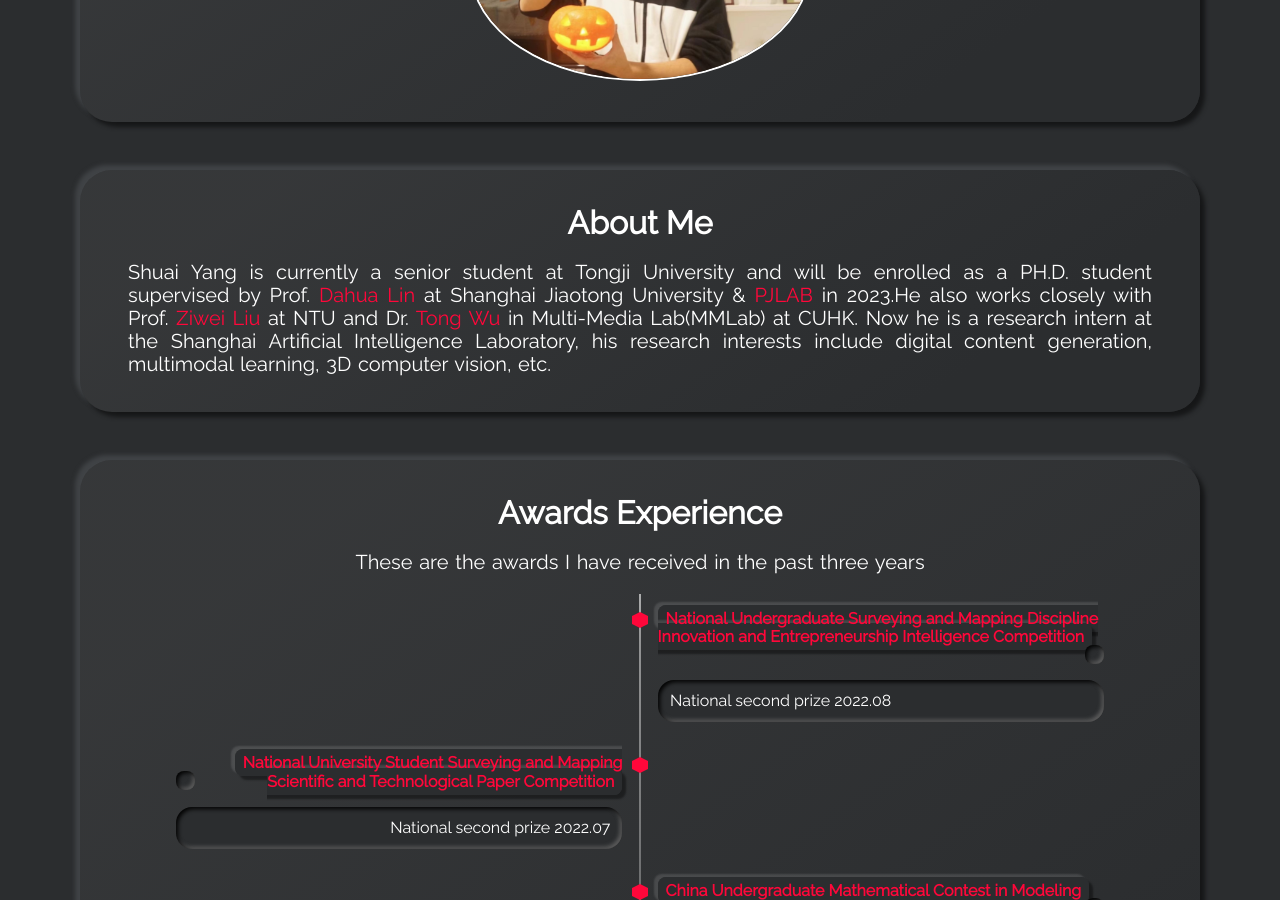
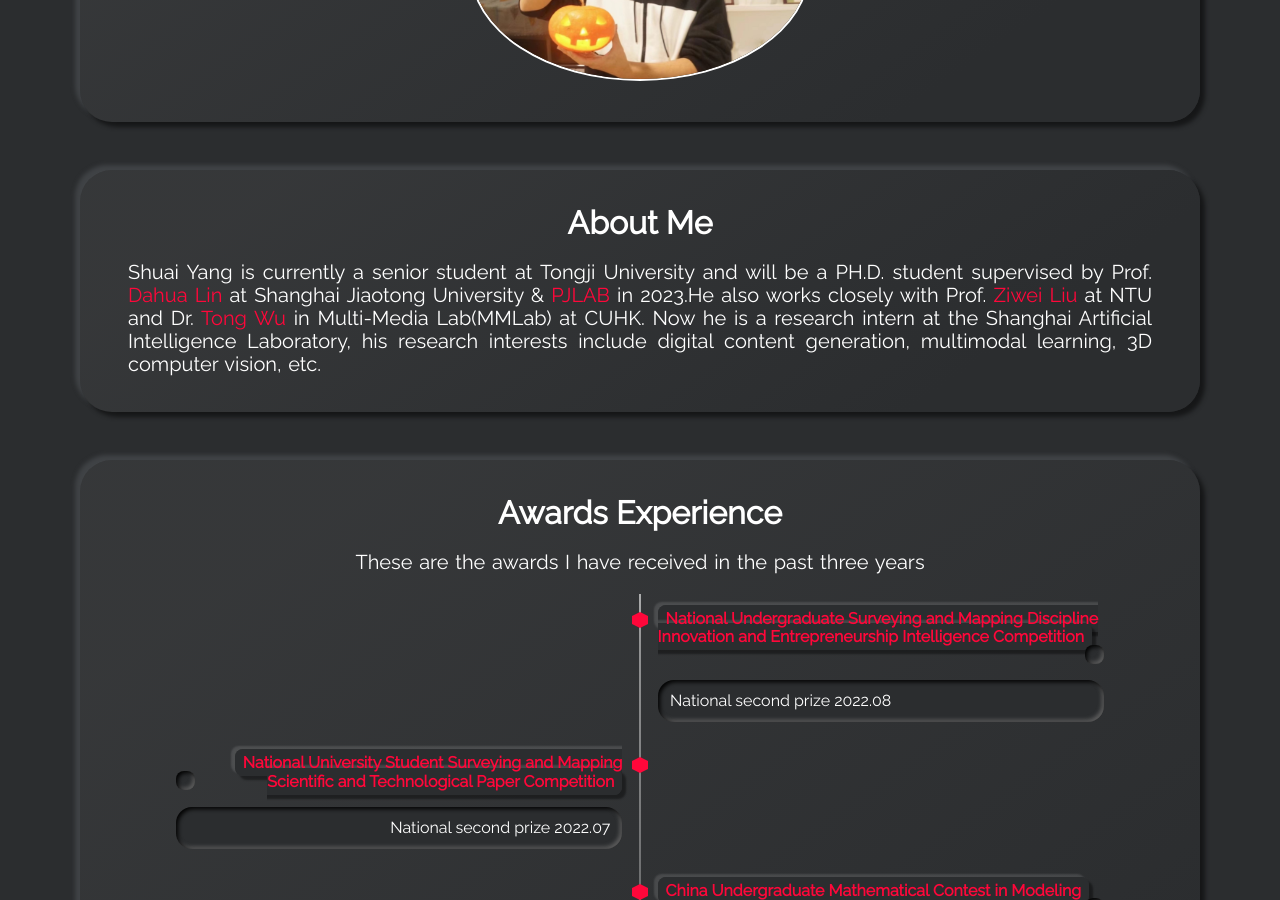
Before and after one commit to YS-IMTech/YS-IMTech.github.io, a Jekyll site: the page built from index.html, in a window 1280 px wide and 900 px high, scrolled down 1240 px. Built offline with Jekyll 4.4.1, drawn with Linux system fonts in a browser that asks for light colours; comment, search, counter and statistics services are not loaded.

Commit message:
Update _config.yml

```diff
--- a/_config.yml
+++ b/_config.yml
@@ -32,7 +32,7 @@ show_aboutme_card: true
 # about_me_title: The will be displayed as the title in the About Me section
 about_me_title: About Me
 # about_me_description: This will be displayed under the title.
-about_me_description: Shuai Yang is currently a senior student at Tongji University and will be enrolled as a PH.D. student supervised by Prof. <a href="http://dahua.me/" target="_blank" rel="noopener">Dahua Lin</a> at Shanghai Jiaotong University & <a href="https://www.shlab.org.cn/" target="_blank" rel="noopener">PJLAB</a> in 2023.He also works closely with Prof. <a href="https://liuziwei7.github.io/" target="_blank" rel="noopener">Ziwei Liu</a> at NTU and Dr. <a href="https://wutong16.github.io/" target="_blank" rel="noopener">Tong Wu</a> in Multi-Media Lab(MMLab) at CUHK. Now he is a research intern at the Shanghai Artificial Intelligence Laboratory, his research interests include digital content generation, multimodal learning, 3D computer vision, etc.
+about_me_description: Shuai Yang is currently a senior student at Tongji University and will be a PH.D. student supervised by Prof. <a href="http://dahua.me/" target="_blank" rel="noopener">Dahua Lin</a> at Shanghai Jiaotong University & <a href="https://www.shlab.org.cn/" target="_blank" rel="noopener">PJLAB</a> in 2023.He also works closely with Prof. <a href="https://liuziwei7.github.io/" target="_blank" rel="noopener">Ziwei Liu</a> at NTU and Dr. <a href="https://wutong16.github.io/" target="_blank" rel="noopener">Tong Wu</a> in Multi-Media Lab(MMLab) at CUHK. Now he is a research intern at the Shanghai Artificial Intelligence Laboratory, his research interests include digital content generation, multimodal learning, 3D computer vision, etc.
 # SKILLS SECTION
 # show_skills_card:
 # > setting this to true, will display the Skills section
```
